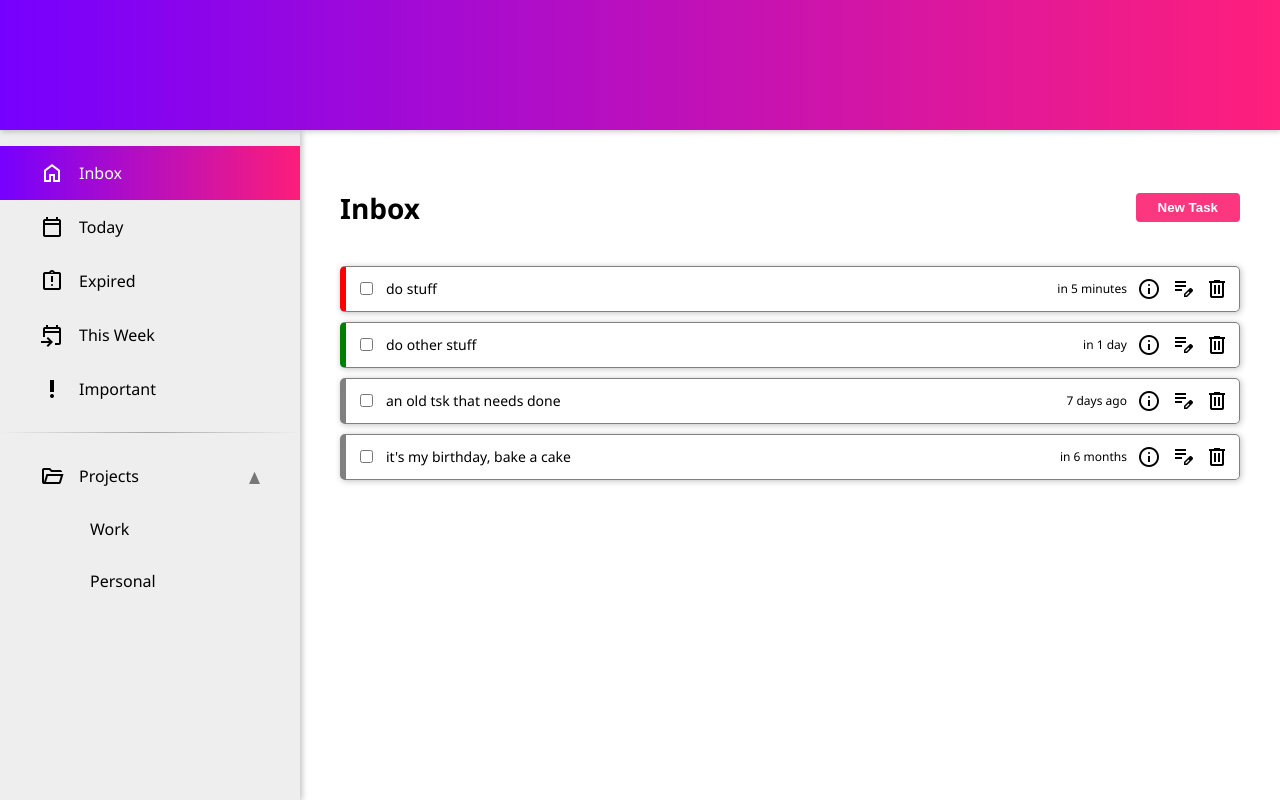
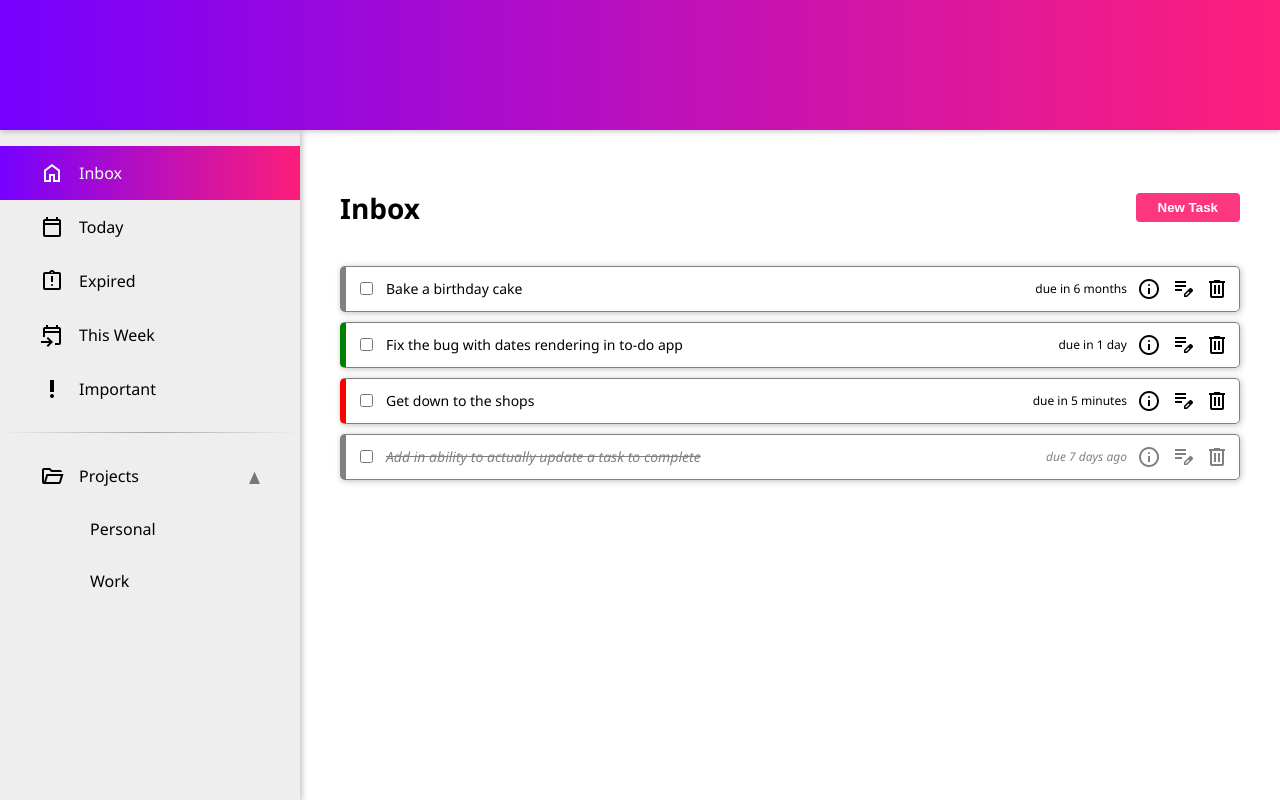
Before and after one commit to stevenwalker91/todo-list, a website built with webpack: page dist/index.html in a window 1280 px wide. Built offline with nearby package versions, Linux system fonts and the light colour scheme.

Commit message:
added ability to mark a task complete and add appropriate styling. also adde sort order so completed tasks are returned last

```diff
--- a/src/display.js
+++ b/src/display.js
@@ -87,6 +87,23 @@ const loadTasks = (project) => {
         checkBox.type = 'checkbox';
         taskTitle.appendChild(checkBox);
 
+        //check status of task and add appropriate styling if complete
+        if (task.completed === true) {
+            taskElement.classList.toggle('completed');
+        }
+
+        //add an event listener so it can later be updated
+        checkBox.addEventListener('change', (event) => {
+            if (event.target.checked) {
+                tasks.updateTaskStatus(task.id, true);
+            } else {
+                tasks.updateTaskStatus(task.id, false);
+            }
+
+            taskElement.classList.toggle('completed');
+            //toggle the complete class
+        })
+
         const title = document.createElement('p');
         title.innerText = task.title;
         title.classList = 'task-text';
@@ -103,8 +120,9 @@ const loadTasks = (project) => {
         if (task.dueDate === '') {
             dateContainer.innerText = 'No due date';
         } else {
-            dateContainer.innerText = _formatDate(task.dueDate);
+            dateContainer.innerText = `due ${_formatDate(task.dueDate)}`;
         }
+        dateContainer.setAttribute('title', format(task.dueDate, 'dd/MM/yyyy HH:mm'))
 
         controlsContainer.appendChild(dateContainer);
 
@@ -218,7 +236,7 @@ const _formatDate = (date) => {
     return formatDistance(taskDate, baseDate, {addSuffix: true});
 }
 
-const handelAccordion = () => {
+const handleAccordion = () => {
     const listProjects = document.getElementById('project-list');
     const accordionHeader = document.getElementById('accordion-header');
     listProjects.classList.toggle('hide-accordion');
@@ -240,5 +258,5 @@ export {
     loadProjects,
     loadExistingTaskInForm,
     updatePageHeader,
-    handelAccordion
+    handleAccordion
 }
--- a/src/index.js
+++ b/src/index.js
@@ -16,17 +16,18 @@ const months = new Date(today.setMonth(today.getMonth()+6));
 
 
 //stuff below for testing functions
-tasks.newTask('do stuff', fiveMins, 'high', 'High', 'default');
-tasks.newTask('do other stuff', tomorrow, 'low', 'high', 'default');
-tasks.newTask('an old tsk that needs done', expired, 'medium', 'high', 'default');
-tasks.newTask('it\'s my birthday, bake a cake', months, 'medium', 'high', 'default');
+tasks.newTask('Get down to the shops', fiveMins, 'high', 'High', 'Need to get stuff for dinner. Make sure to also include milk and coffee');
+tasks.newTask('Fix the bug with dates rendering in to-do app', tomorrow, 'low', 'low', 'Which one? Probably best to fix them all.');
+tasks.newTask('Add in ability to actually update a task to complete', expired, 'medium', 'high', 'Need to update the model and also apply a css class so they visually look done');
+tasks.newTask('Bake a birthday cake', months, 'medium', 'high', 'Dont worry, its a while off yet');
 
 
+projects.newProject('Personal', 'other stuff', 'default')
 projects.newProject('Work', 'other stuff', 'default')
-projects.newProject('Personal', 'other stuff', 'default')
 
 //dynamically generated takss will have a project which is defined by the UUID - bodge this for the demo
 tasks.tasksList[0].project = projects.projectList[0].id;
+tasks.tasksList[2].completed = true;
 
 
 display.loadTasks();
--- a/src/listeners.js
+++ b/src/listeners.js
@@ -97,6 +97,6 @@ form.addEventListener('submit', (event) => {
 })
 
 const accordionBtn = document.getElementById('accordion-header');
-accordionBtn.addEventListener('click', display.handelAccordion);
+accordionBtn.addEventListener('click', display.handleAccordion);
 
 //edit, delete and info add event listener is done in display.js when the ui component is created
--- a/src/style.css
+++ b/src/style.css
@@ -317,3 +317,12 @@ button.secondary {
 .opened:after {
     content: '\25B2'!important;
 }
+
+.completed>.task-title>.task-text {
+    text-decoration: line-through;
+}
+
+.completed {
+    font-style: italic;
+    color: grey;
+}
--- a/src/tasks.js
+++ b/src/tasks.js
@@ -23,7 +23,11 @@ const editTask = (id, title, dueDate, priority, project, description) => {
     tasksList[index].dueDate = dueDate;
     tasksList[index].priority = priority;
     tasksList[index].project = project;
+}
 
+const updateTaskStatus = (id, complete) => {
+    const index = tasksList.findIndex(task => task.id == id);
+    tasksList[index].completed = complete;
 }
 
 const deleteTask = (id) => {
@@ -36,27 +40,36 @@ const deleteTask = (id) => {
 //if creating a new menu item, it should be given a data-display which matches the filter string below
 const getTasks = (filter, project) => {
 
-    if (filter === 'today') {
-        return tasksList.filter(task => isToday(new Date(task.dueDate)));
+    const sortOrder = (a) => {
+        if (a.completed === true ) {
+            return 1;
+        } else {
+            return -1;
+        }
     }
 
+    if (filter === 'today') {
+        return tasksList.filter(task => isToday(new Date(task.dueDate))).sort(sortOrder);
+    }
+
+
     if (filter === 'project') {
-        return tasksList.filter(task => task.project === project);
+        return tasksList.filter(task => task.project === project).sort(sortOrder);
     }
 
     if (filter === 'important') {
-        return tasksList.filter(task => task.priority === 'high');
+        return tasksList.filter(task => task.priority === 'high').sort(sortOrder);
     }
 
     if (filter === 'expired') {
-        return tasksList.filter(task => isPast(new Date(task.dueDate)));
+        return tasksList.filter(task => isPast(new Date(task.dueDate))).sort(sortOrder);
     }
 
     if (filter === 'week') {
-        return tasksList.filter(task => isThisWeek(new Date(task.dueDate)));
+        return tasksList.filter(task => isThisWeek(new Date(task.dueDate))).sort(sortOrder);
     }
 
-    return tasksList;
+    return tasksList.sort(sortOrder);
 }
 
 const getSingleTask = (id) => {
@@ -70,5 +83,6 @@ export {
     editTask,
     deleteTask,
     getTasks,
-    getSingleTask
+    getSingleTask,
+    updateTaskStatus
 }
```
